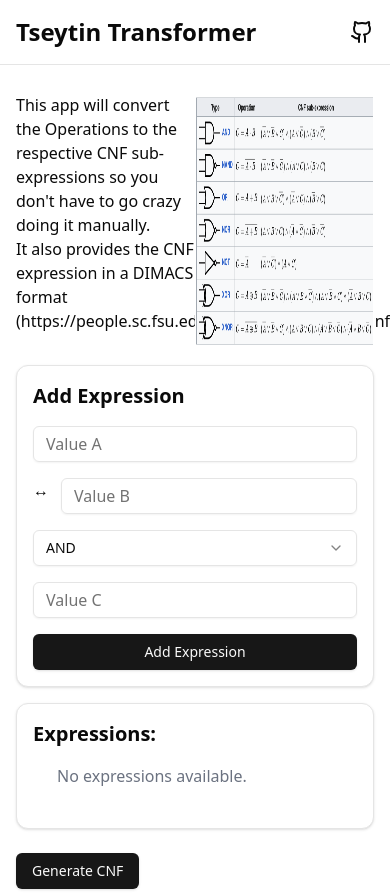
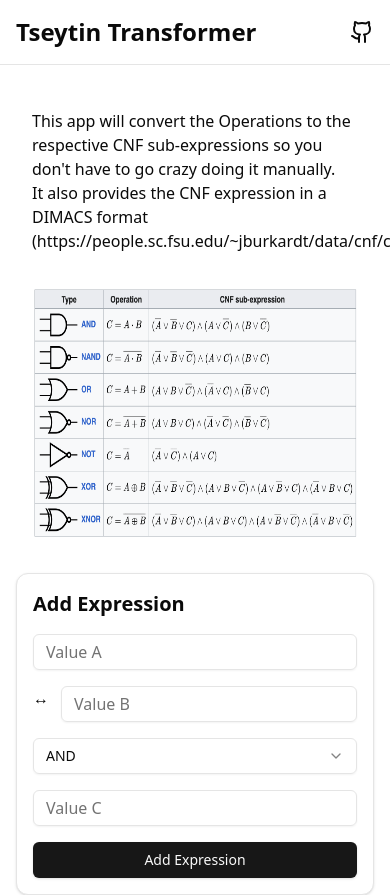
Before and after one commit to lcarilla/tseytin-transformer, a React (Vite) app: page / in a window 390 px wide. Shown: the top 895 px of the page. Built offline with nearby package versions, Linux system fonts and the light colour scheme.

Commit message:
yoooooooo

```diff
--- a/src/App.tsx
+++ b/src/App.tsx
@@ -20,15 +20,19 @@ function App() {
 		<div>
 			<Header title="Tseytin Transformer" repoUrl="https://github.com/lcarilla/tseytin-transformer"/>
 			<div className="p-4 space-y-4">
-				<div className="flex">
-					<div className="w-1/2">
+				<div className="flex flex-col md:flex-row">
+					<div className="w-full md:w-1/2 p-4">
 						<p>
 							This app will convert the Operations to the respective CNF sub-expressions so you don't have to go crazy doing it manually.
 						</p>
-						<p>It also provides the CNF expression in a DIMACS format (<a
-							href="https://people.sc.fsu.edu/~jburkardt/data/cnf/cnf.html">https://people.sc.fsu.edu/~jburkardt/data/cnf/cnf.html</a>)</p>
+						<p>
+							It also provides the CNF expression in a DIMACS format (
+							<a href="https://people.sc.fsu.edu/~jburkardt/data/cnf/cnf.html">
+								https://people.sc.fsu.edu/~jburkardt/data/cnf/cnf.html
+							</a>)
+						</p>
 					</div>
-					<div className="w-1/2 flex items-center justify-center">
+					<div className="w-full md:w-1/2 flex items-center justify-center p-4">
 						<img src="/gates_cnf.png" className="h-64" alt=""/>
 					</div>
 				</div>
```
